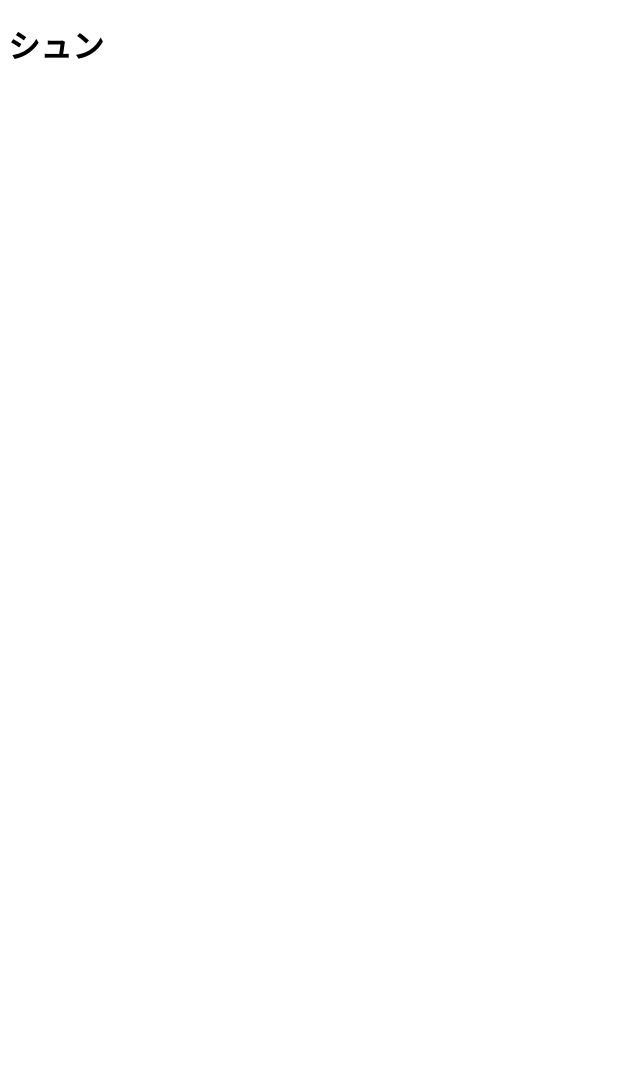
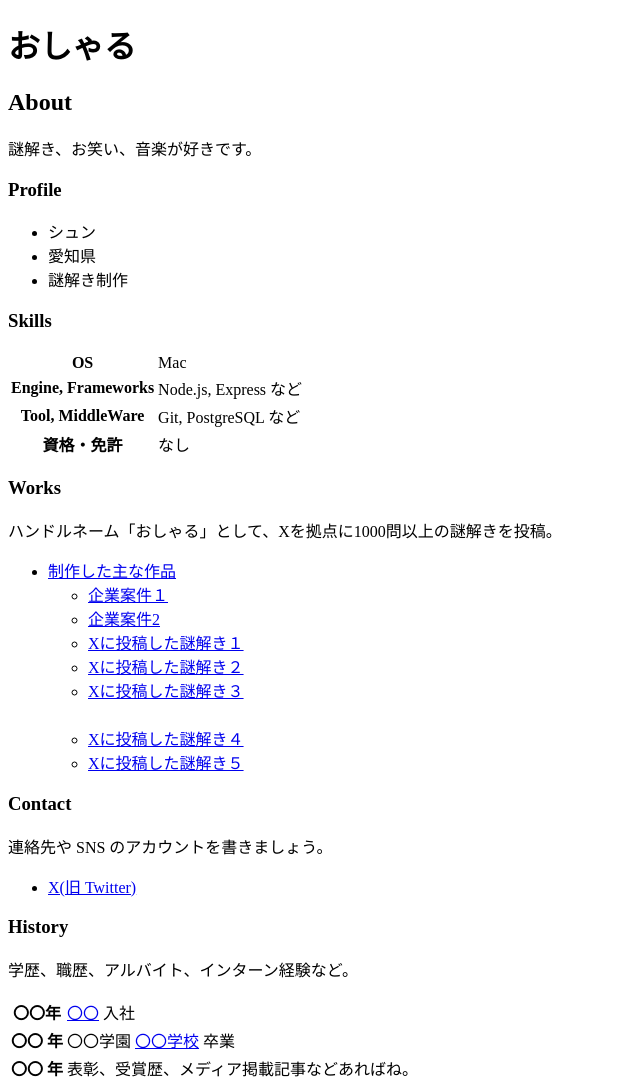
Before and after one commit to Ashura239/Ashura239.github.io, a plain HTML site: page index.html in a window 1280 px wide. Shown: the whole page, without its empty margins (0-640 px from the left). Before the commit the page ends 800 px from the top, so only its background shows below. Drawn offline with Linux system fonts and the light colour scheme.

Commit message:
ポートフォリオに必要な情報を追加

```diff
--- a/index.html
+++ b/index.html
@@ -3,9 +3,83 @@
   <head>
     <meta charset="utf-8">
     <meta name="viewport" content="width=device-width, initial-scale=1">
-    <title>シュンのポートフォリオ</title>
+    <title>おしゃるのポートフォリオ</title>
   </head>
   <body>
-    <h1>シュン</h1>
+    <h1>おしゃる</h1>
+
+
+    <h2>About</h2>
+    <p>
+      謎解き、お笑い、音楽が好きです。<br>
+    </p>
+
+    <h3>Profile</h3>
+    <ul>
+      <li>シュン</li>
+      <li>愛知県</li>
+      <li>謎解き制作</li>
+    </ul>
+
+    <h3>Skills</h3>
+    <table>
+      <tr>
+        <th>OS</th>
+        <td>Mac</td>
+      </tr>
+      <tr>
+        <th>Engine, Frameworks</th>
+        <td>Node.js, Express など</td>
+      </tr>
+      <tr>
+        <th>Tool, MiddleWare</th>
+        <td>Git, PostgreSQL など</td>
+      </tr>
+      <tr>
+        <th>資格・免許</th>
+        <td>なし</td>
+      </tr>
+    </table>
+
+    <h3>Works</h3>
+    <p>ハンドルネーム「おしゃる」として、Xを拠点に1000問以上の謎解きを投稿。</p>
+    <ul>
+      <li><a href="https://x.com/Osharu_nazo1202</a></li>
+      <li>
+        制作した主な作品
+        <ul>
+          <li><a href="https://x.com/LINEMO_official/status/1907629173440733247">企業案件１</a></li>
+          <li><a href="https://x.com/Osharu_nazo1202/status/1965386579759038706">企業案件2</a></li>
+          <li><a href="https://x.com/Osharu_nazo1202/status/2060693094786556377">Xに投稿した謎解き１</a></li>
+          <li><a href="https://x.com/Osharu_nazo1202/status/2116508088312455386">Xに投稿した謎解き２</a></li>
+          <li><a href="https://x.com/Osharu_nazo1202/status/2042929869668126836">Xに投稿した謎解き３</a></li>
+　　　　　　<li><a href="https://x.com/Osharu_nazo1202/status/1916465903031484721">Xに投稿した謎解き４</a></li>
+          <li><a href="https://x.com/Osharu_nazo1202/status/1866794876236599495">Xに投稿した謎解き５</a></li>
+        </ul>
+      </li>
+    </ul>
+
+    <h3>Contact</h3>
+    <p>連絡先や SNS のアカウントを書きましょう。</p>
+    <ul>
+      <li><a href="https://x.com/Osharu_nazo1202">X(旧 Twitter)</a></li>
+    </ul>
+
+    <h3>History</h3>
+    <p>学歴、職歴、アルバイト、インターン経験など。</p>
+    <table>
+      <tr>
+        <th>〇〇年</th>
+        <td><a href="https://dwango.co.jp/">〇〇</a> 入社</td>
+      </tr>
+      <tr>
+        <th>〇〇 年</th>
+        <td>〇〇学園 <a href="https://nnn.ed.jp/">〇〇学校</a> 卒業</td>
+      </tr>
+      <tr>
+        <th>〇〇 年</th>
+        <td>表彰、受賞歴、メディア掲載記事などあればね。</td>
+      </tr>
+    </table>
   </body>
 </html>
```
